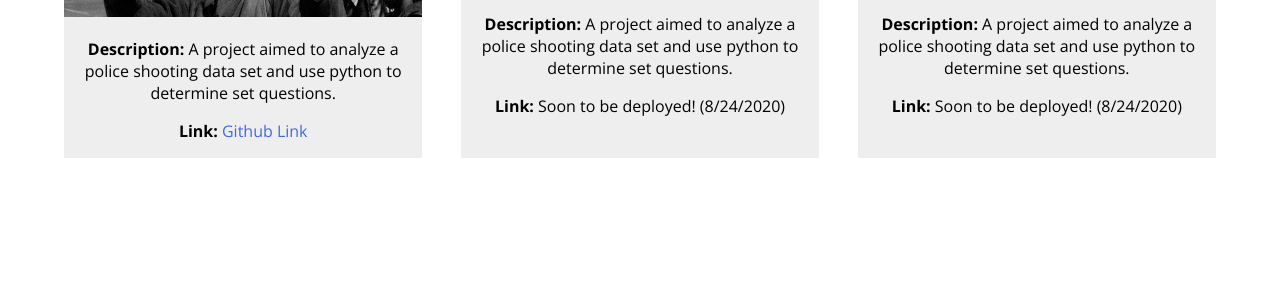
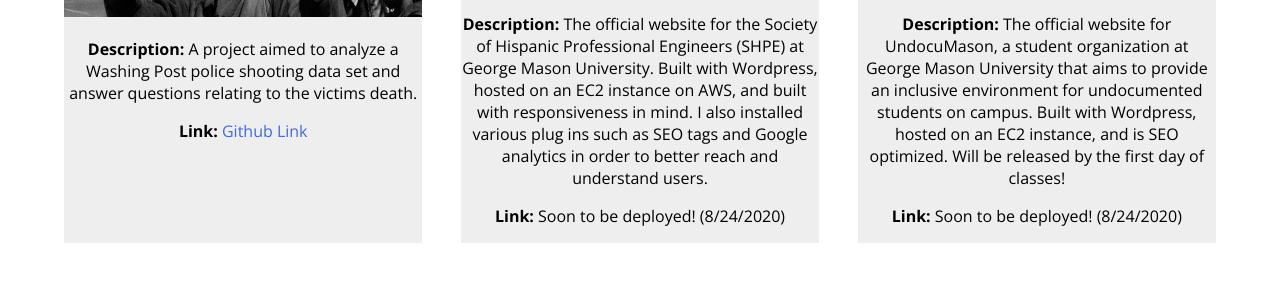
Before and after one commit to a-zuniga/Portfolio-Site, a website: page assets/home.html in a window 1280 px wide. Shown: the part 2480-2761 px from the top of the page. Before the commit the page ends 2678 px from the top, so only its background shows below. Drawn offline with nearby package versions, Linux system fonts and the light colour scheme.

Commit message:
Fixed project descriptions

```diff
--- a/assets/home.html
+++ b/assets/home.html
@@ -34,8 +34,8 @@
 
                 <div class="social-icons">
 
-                    <span><a href="https://www.linkedin.com/in/azunigaso/" target="_blank"><img src="linked-in.png" alt="LinkedIn logo"
-                                id="linked-in"></a></span>
+                    <span><a href="https://www.linkedin.com/in/azunigaso/" target="_blank"><img src="linked-in.png"
+                                alt="LinkedIn logo" id="linked-in"></a></span>
                     <span><a href="https://github.com/a-zuniga" target="_blank"><img src="github.png" alt="Github logo"
                                 id="github"></a></span>
                     <span><a href="https://volgenau.gmu.edu/" target="_blank"><img src="VSE.jpg"
@@ -51,8 +51,8 @@
             <hr>
             <!-- Why Software Engineering -->
             <h3>Why Did I Get Into Software Engineering?</h2>
-                <p>After attending <a
-                        href="https://www.labor.ucla.edu/press-release/media-advisory-undocuhacks-2017/" target="_blank">UndocuHacks</a>
+                <p>After attending <a href="https://www.labor.ucla.edu/press-release/media-advisory-undocuhacks-2017/"
+                        target="_blank">UndocuHacks</a>
                     (a national hackathon for activists fighting for comprehensive immigration reform), it completely
                     changed my career outlook. It opened my eyes to the power of tech and its influence in uplifting
                     social justice movements.</p>
@@ -114,23 +114,28 @@
             <div class="projects">
                 <div class="project-list">
                     <h3>Unarmed Police Shootings Data Analysis</h3>
-                    <span><img src="handsup.jpg" alt="Picture of a black lives matter protest with a banner saying hands up don't shoot"></span>
-                    <p><strong>Description:</strong> A project aimed to analyze a police shooting data set and use
-                        python to determine set questions.</p>
-                    <p><strong>Link:</strong><a href="https://github.com/a-zuniga/police-shooting-analysis" target="_blank">  Github Link</a></p>
+                    <span><img src="handsup.jpg"
+                            alt="Picture of a black lives matter protest with a banner saying hands up don't shoot"></span>
+                    <p><strong>Description:</strong> A project aimed to analyze a Washing Post police shooting data set and answer questions relating to the victims death.</p>
+                    <p><strong>Link:</strong><a href="https://github.com/a-zuniga/police-shooting-analysis"
+                            target="_blank"> Github Link</a></p>
                 </div>
                 <div class="project-list">
                     <h3>SHPE GMU Chapter</h3>
                     <span><img src="shpe.png" alt="Logo of the Society of Hispanic Professional Engineers"></span>
-                    <p><strong>Description:</strong> A project aimed to analyze a police shooting data set and use
-                        python to determine set questions.</p>
+                    <p><strong>Description:</strong> The official website for the Society of Hispanic Professional
+                        Engineers (SHPE) at George Mason University. Built with Wordpress, hosted on an EC2 instance on
+                        AWS, and built with responsiveness in mind. I also installed various plug ins such as SEO tags
+                        and Google analytics in order to better reach and understand users.</p>
                     <p><strong>Link:</strong> Soon to be deployed! (8/24/2020)</p>
                 </div>
                 <div class="project-list">
                     <h3>UndocuMason</h3>
-                    <span><img src="undocumason2.jpg" alt="Logo of the UndocuMason, a student organization at George Mason University" id="undocu"></span>
-                    <p><strong>Description:</strong> A project aimed to analyze a police shooting data set and use
-                        python to determine set questions.</p>
+                    <span><img src="undocumason2.jpg" alt="Logo of the UndocuMason, a student organization at George Mason University"
+                            id="undocu"></span>
+                    <p><strong>Description:</strong> The official website for UndocuMason, a student organization at George Mason
+                        University that aims to provide an inclusive environment for undocumented students on campus. Built with
+                        Wordpress, hosted on an EC2 instance, and is SEO optimized. Will be released by the first day of classes!</p>
                     <p><strong>Link:</strong> Soon to be deployed! (8/24/2020)</p>
                 </div>
             </div>
```
